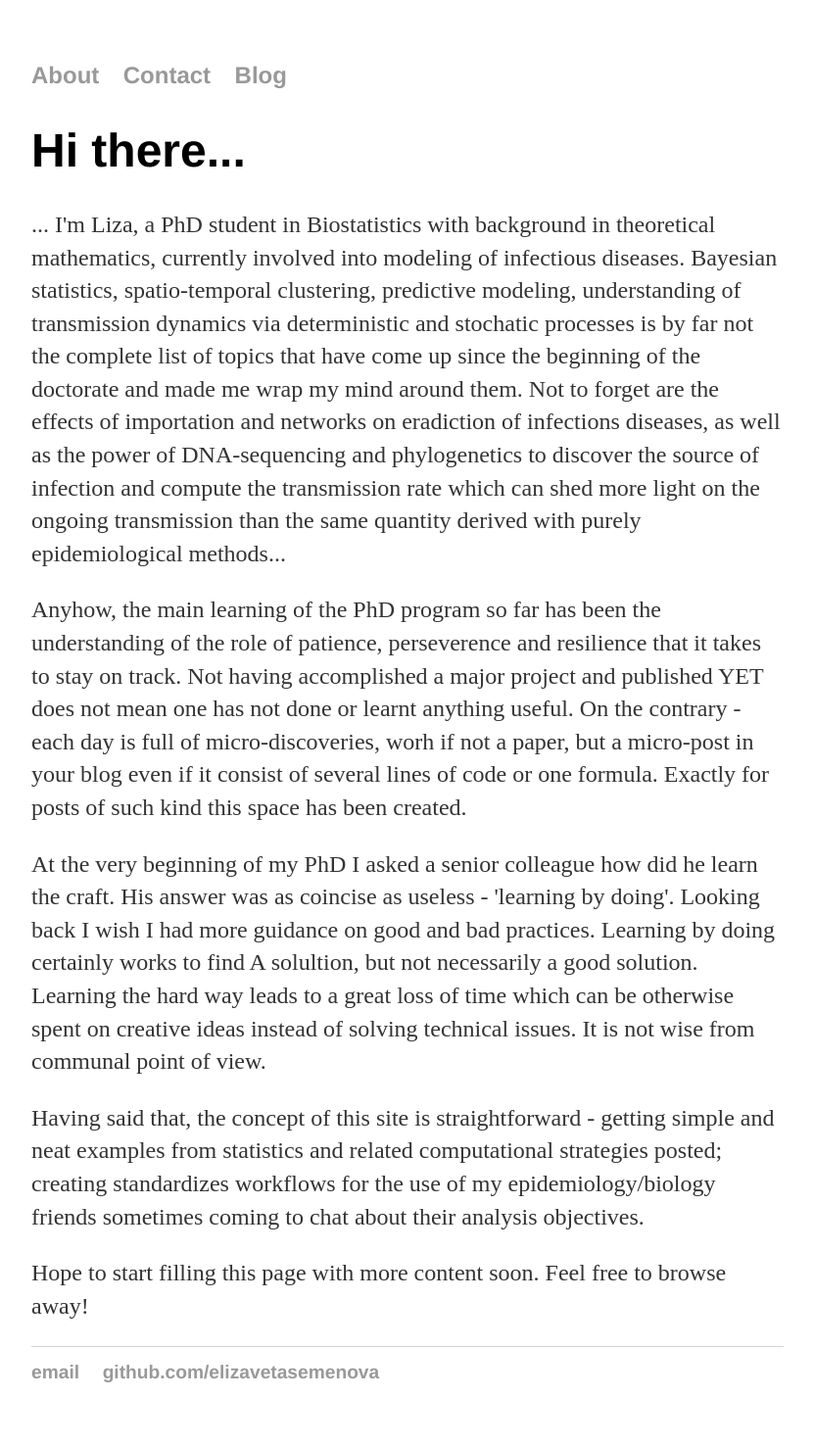
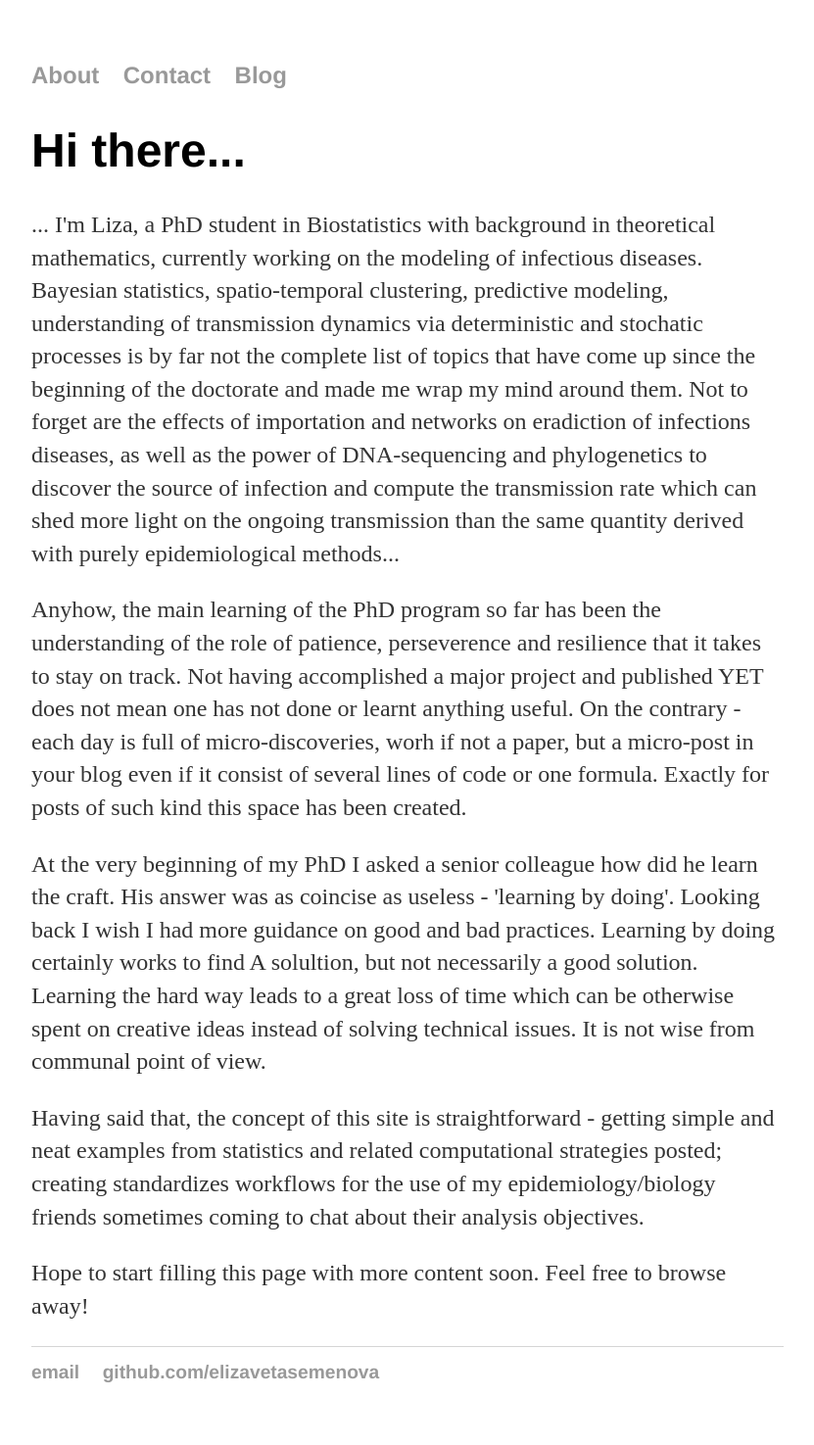
Before and after one commit to elizavetasemenova/elizavetasemenova.github.io, a Jekyll site: the page built from index.html, in a window 1280 px wide. Shown: the whole page at 98% size, without its empty margins (224-1055 px from the left). Built offline with Jekyll 4.4.1, drawn with Linux system fonts in a browser that asks for light colours.

Commit message:
Update index.html

```diff
--- a/index.html
+++ b/index.html
@@ -4,7 +4,7 @@ title: Liza Semenova, statistician in progress
 ---
 <div class="blurb">
 	<h1>Hi there...</h1>
-	<p>... I'm Liza, a PhD student in Biostatistics with background in theoretical mathematics, currently involved into
+	<p>... I'm Liza, a PhD student in Biostatistics with background in theoretical mathematics, currently working on the
 		modeling of infectious diseases. Bayesian statistics, spatio-temporal clustering, predictive modeling,
 		understanding of transmission dynamics via deterministic and stochatic processes
 		is by far not the complete list of topics that have come up since the beginning of the doctorate
```
